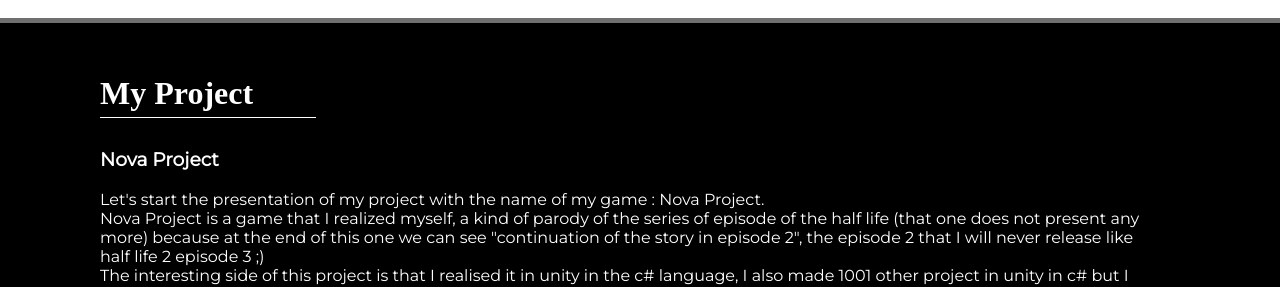
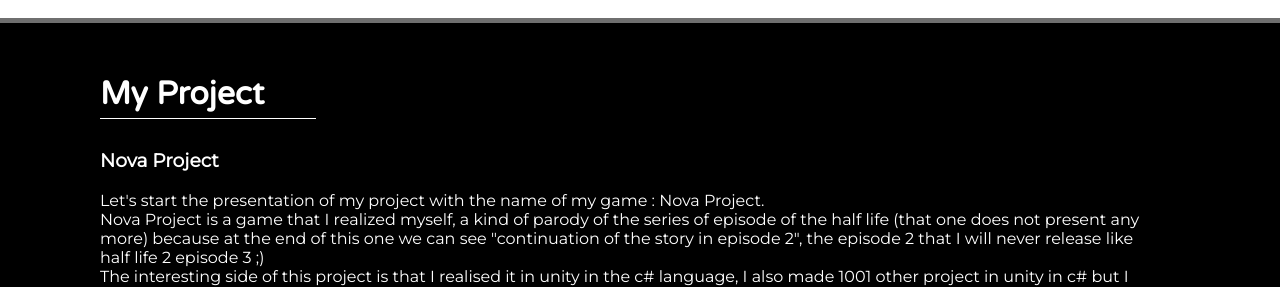
Before and after one commit to Lambda-portfolio/Lambda-portfolio.github.io, a plain HTML site: page myprojects.html in a window 1280 px wide. Shown: the part 352-639 px from the top of the page. Drawn offline with Linux system fonts and the light colour scheme.

Commit message:
Update pluboavec.css

```diff
--- a/pluboavec.css
+++ b/pluboavec.css
@@ -84,7 +84,7 @@ footer{
     padding: 30px 100px;;
 }
 footer h1{
-    font-family: 'Playfair Display', serif;
+    font-family: 'Varela Round', sans-serif;
     border-bottom: 1px solid white;
     width: 20%;
     padding-bottom: 5px;
```
